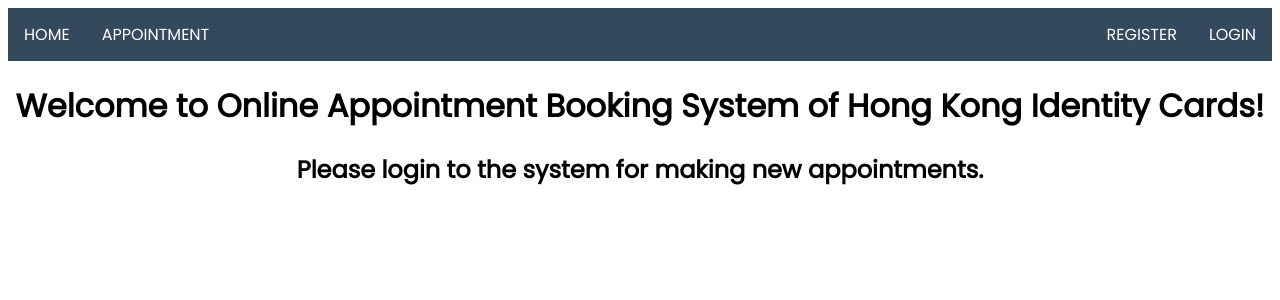
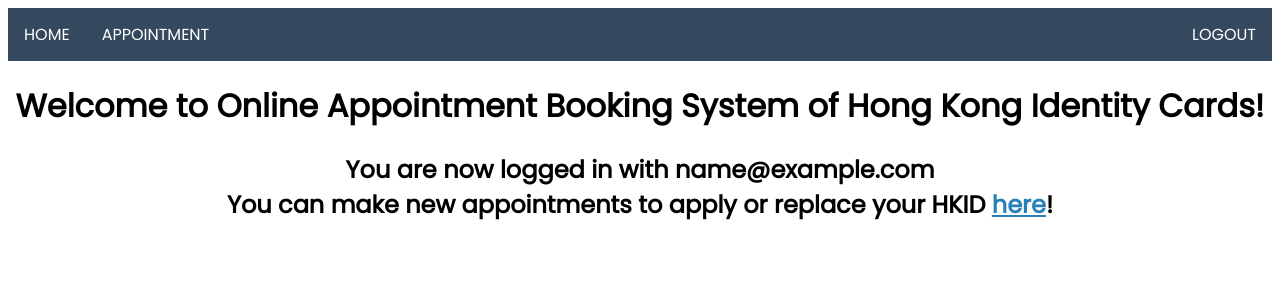
Before and after one commit to 217013462/security-cw, a PHP site: page /index.php in a window 1280 px wide. Shown: the top 300 px of the page. Run offline with PHP 8.4, Linux system fonts and the light colour scheme; the visitor is signed in with stand-in values (Sample User, id 1).

Commit message:
logout function

```diff
--- a/header.php
+++ b/header.php
@@ -1,3 +1,7 @@
+<?php
+    session_start();
+?>
+
 <html>
 
 <head>
@@ -45,8 +49,18 @@
     <nav>
         <ul>
             <li><a href="index.php">Home</a></li>
-            <li><a href="appointment.php">Appointment</a></li>
-            <li style="float:right"><a href="login.php">Login</a></li>
-            <li style="float:right"><a href="register.php">Register</a></li>
+
+            <?php
+
+                if (isset($_SESSION["user_email"])) {
+                    echo "<li><a href='appointment.php'>Appointment</a></li>";
+                    echo "<li style='float:right'><a href='includes/logout-inc.php'>Logout</a></li>";
+                } else {
+                    echo "<li style='float:right'><a href='login.php'>Login</a></li>";
+                    echo "<li style='float:right'><a href='register.php'>Register</a></li>";
+                }
+
+            ?>
+
         </ul>
     </nav>
--- a/index.php
+++ b/index.php
@@ -8,7 +8,15 @@
     </strong>
 </h1>
 
-<h2>Please login to the system for making new appointments.</h2>
+
+<?php
+    if (isset($_SESSION["user_email"])) {
+        $email = $_SESSION["user_email"];
+        echo "<h2>You are now logged in with $email<br/>You can make new appointments to apply or replace your HKID <a href='appointment.php' style='color:#2980B9;'>here</a>!</h2>";
+    } else {
+        echo "<h2>Please login to the system for making new appointments.</h2>";
+    }
+?>
 
 <?php
     include_once 'footer.php'
```
Also changed, not shown: includes/logout-inc.php (added, +8 -0 lines).
